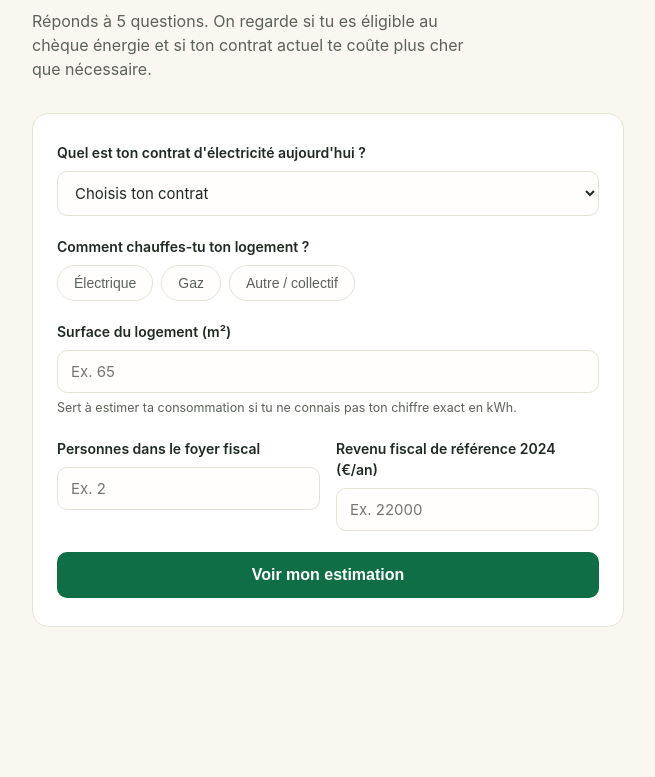
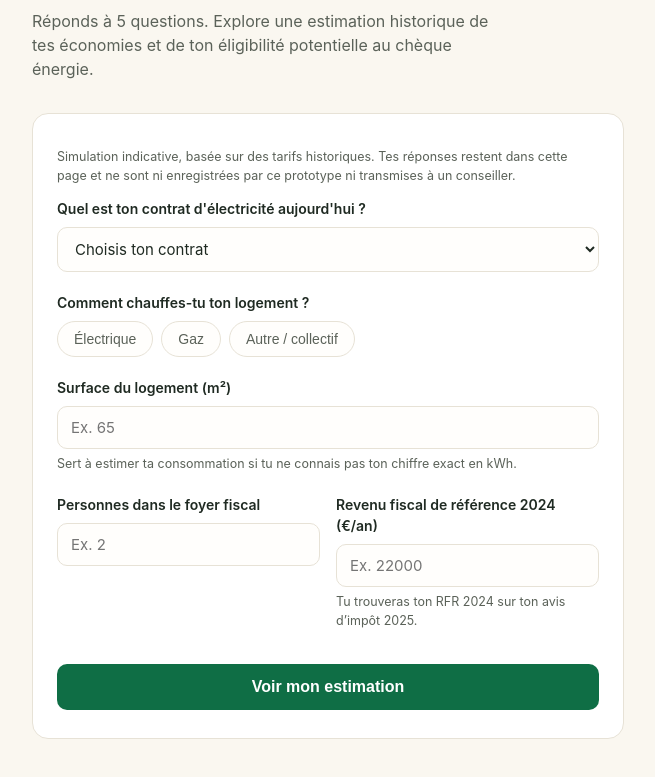
Before and after one commit to anewpriya/klaro-energie-estimateur, a plain HTML site: page index.html in a window 1280 px wide. Shown: the part 163-940 px from the top of the page, without its empty margins (312-967 px from the left). Before the commit the page ends 890 px from the top, so only its background shows below. Drawn offline with Linux system fonts and the light colour scheme.

Commit message:
Polish estimation guidance and results spacing after visual review

```diff
--- a/index.html
+++ b/index.html
@@ -13,7 +13,7 @@
     --green:#0F6E45;
     --green-deep:#0A4F32;
     --green-pale:#E3F1E6;
-    --coral:#D9643C;
+    --coral:#A74627;
     --coral-pale:#FBEAE2;
     --line:#E7E2D6;
     --radius:16px;
@@ -202,6 +202,7 @@
     font-size:14px;
   }
   .cta-card{
+    margin-top:20px;
     text-align:center;
     padding:24px;
   }
@@ -239,9 +240,10 @@
 
   <span class="eyebrow">Prototype produit — non affilié à Klaro</span>
   <h1>Ta facture d'énergie cache peut-être un gain.</h1>
-  <p class="lede">Réponds à 5 questions. On regarde si tu es éligible au chèque énergie et si ton contrat actuel te coûte plus cher que nécessaire.</p>
+  <p class="lede">Réponds à 5 questions. Explore une estimation historique de tes économies et de ton éligibilité potentielle au chèque énergie.</p>
 
   <form class="card" id="formCard">
+<p class="hint">Simulation indicative, basée sur des tarifs historiques. Tes réponses restent dans cette page et ne sont ni enregistrées par ce prototype ni transmises à un conseiller.</p>
     <div class="field">
       <label for="contractType">Quel est ton contrat d'électricité aujourd'hui ?</label>
       <select id="contractType" required>
@@ -274,7 +276,8 @@
       </div>
       <div class="field">
         <label for="income">Revenu fiscal de référence 2024 (€/an)</label>
-        <input type="number" id="income" required step="any" placeholder="Ex. 22000" min="0">
+        <input type="number" id="income" aria-describedby="incomeHelp" required step="any" placeholder="Ex. 22000" min="0">
+<p class="hint" id="incomeHelp">Tu trouveras ton RFR 2024 sur ton avis d’impôt 2025.</p>
       </div>
     </div>
 
```
